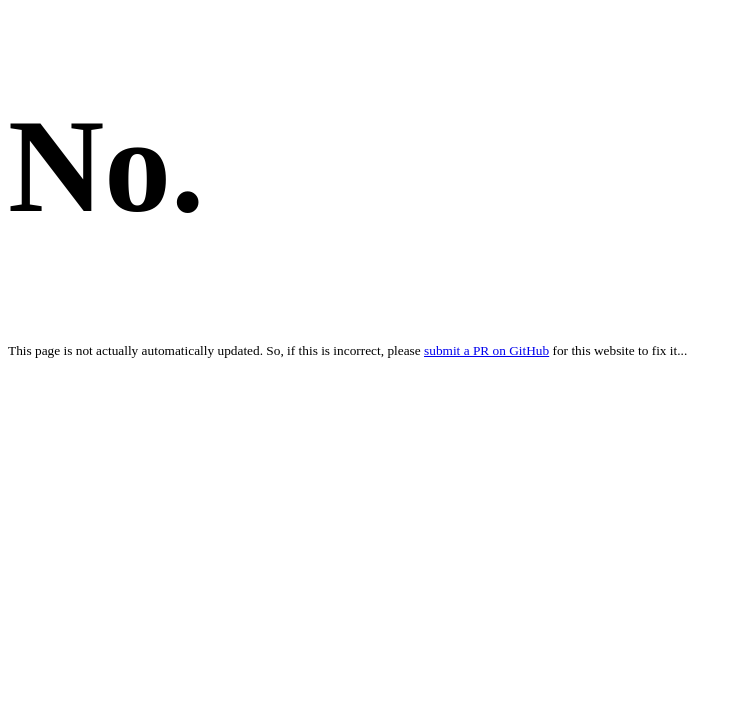
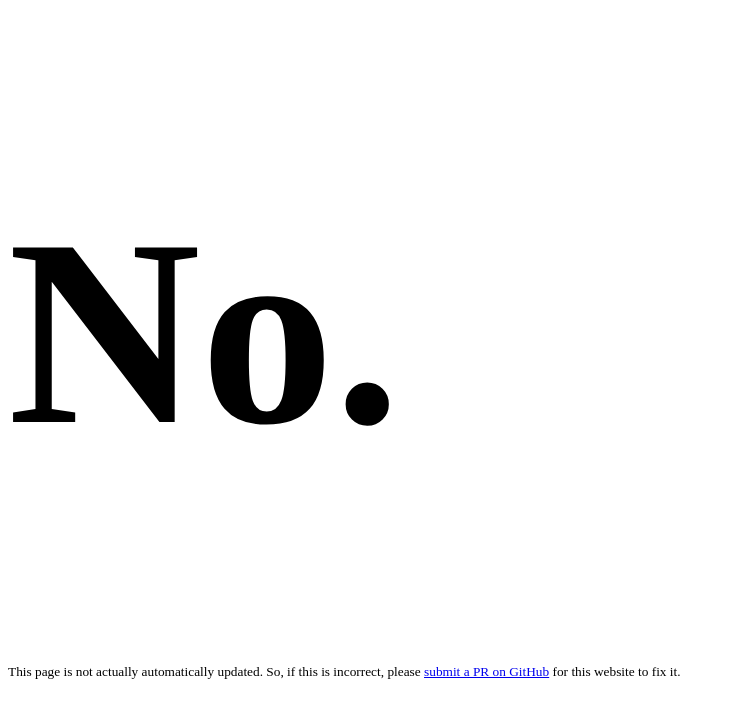
Before and after one commit to emilyhunt/does-linux-accept-github-prs-yet.com, a plain HTML site: page index.html in a window 1280 px wide. Shown: the whole page, without its empty margins (0-742 px from the left). Drawn offline with Linux system fonts and the light colour scheme.

Commit message:
Update index.html

```diff
--- a/index.html
+++ b/index.html
@@ -7,7 +7,7 @@
 </head>
 
 <body>
-  <h1 style="font-size: 100pt">No.</h1>
-  <p style="font-size: 10pt; margin-top: 100px">This page is not actually automatically updated. So, if this is incorrect, please <a href="https://github.com/emilyhunt/does-linux-accept-github-prs-yet.com">submit a PR on GitHub</a> for this website to fix it...</p>
+  <h1 style="font-size: 200pt">No.</h1>
+  <p style="font-size: 10pt; positon: fixed; bottom: 10px">This page is not actually automatically updated. So, if this is incorrect, please <a href="https://github.com/emilyhunt/does-linux-accept-github-prs-yet.com">submit a PR on GitHub</a> for this website to fix it.</p>
 </body>
 </html>
```
